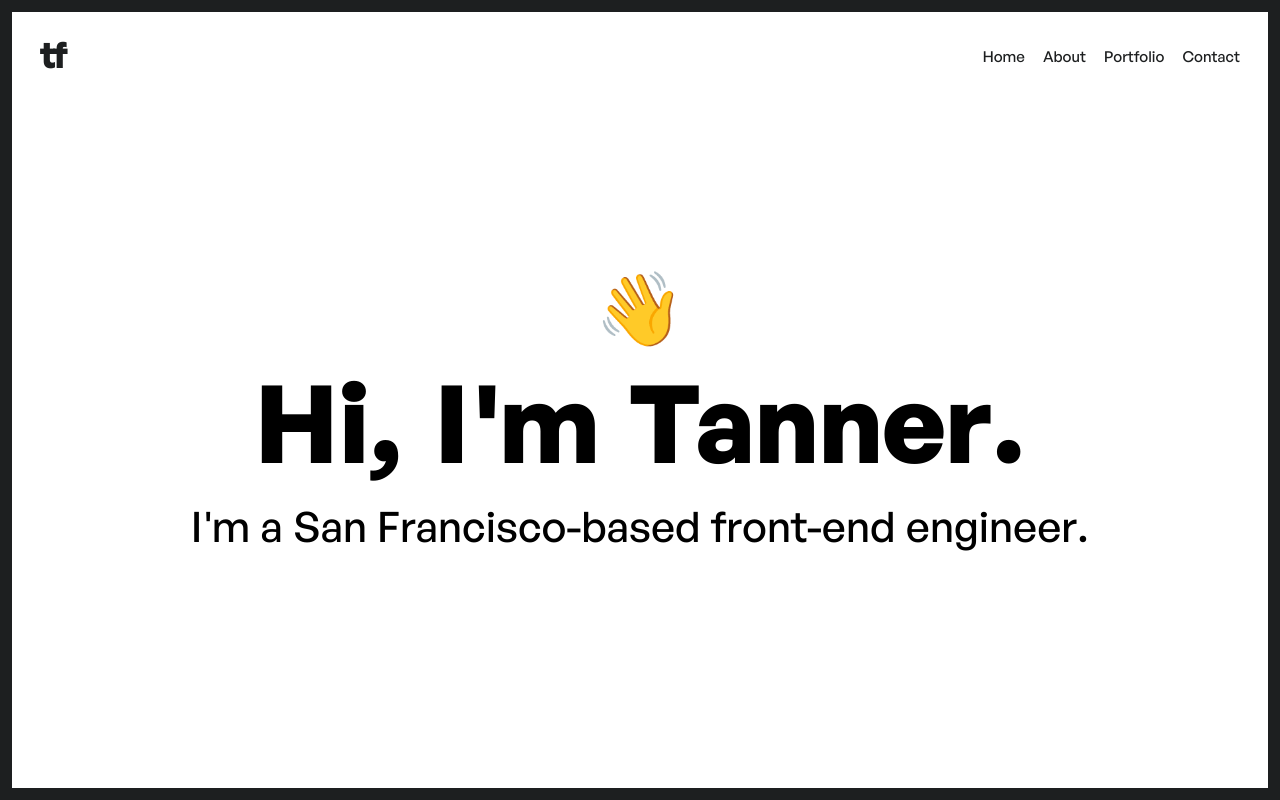
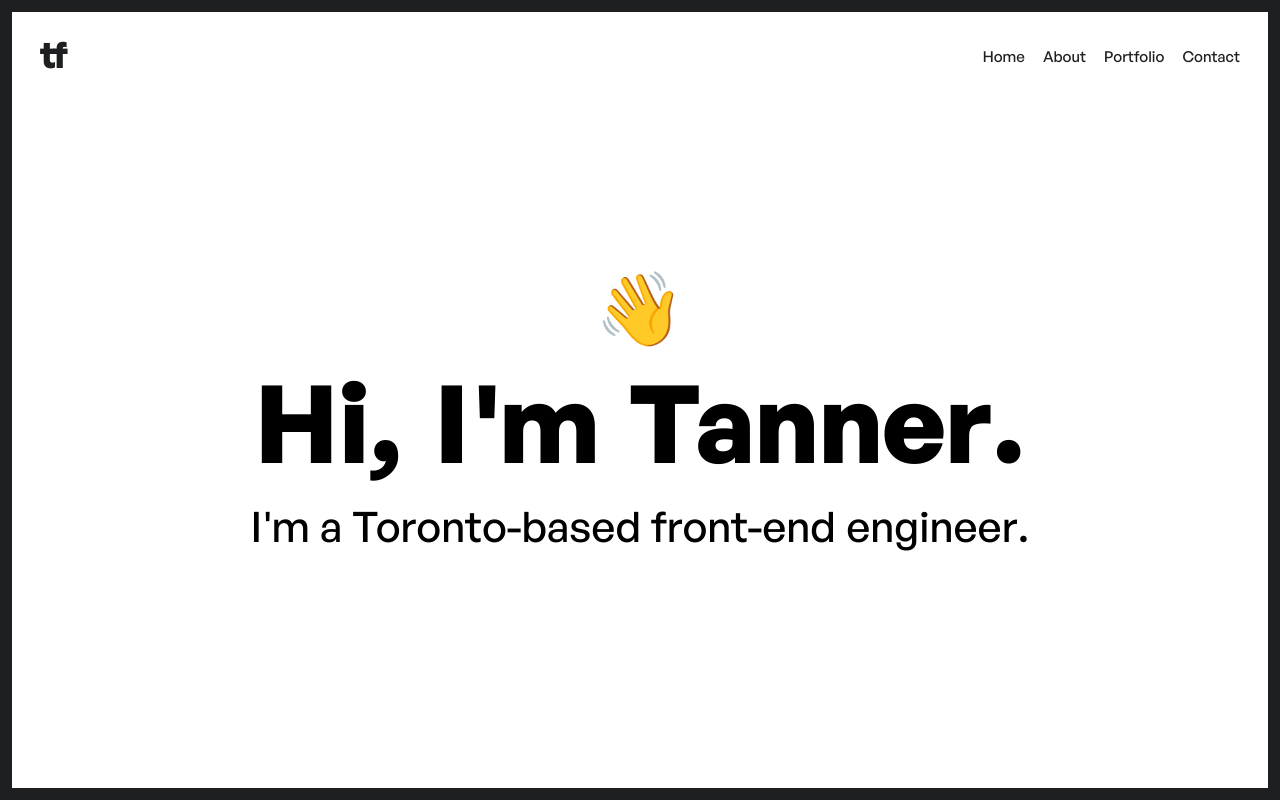
Before and after one commit to tannerfiscus/tannerfisc.us, a React (Create React App) app in the folder client/: page / in a window 1280 px wide. Built offline with nearby package versions, Linux system fonts and the light colour scheme.

Commit message:
Updating home base

```diff
--- a/client/src/components/home/Home.js
+++ b/client/src/components/home/Home.js
@@ -12,7 +12,7 @@ const Home = () => (
             meta={ [
                 { name: 'description', content: 'Hi, I\'m Tanner. I\'m a front-end engineer living in the bay area. I have a passion for building a better web.' },
                 { property: 'og:title', content: 'Tanner Fiscus' },
-                { property: 'og:description', content: 'Front-end developer and designer living in San Francisco, CA.' },
+                { property: 'og:description', content: 'Front-end developer and designer living in Toronto, Canada.' },
                 { property: 'og:type', content: 'website' },
                 { property: 'og:url', content: 'https://tannerfisc.us' },
                 { property: 'og:image', content: 'https://tannerfisc.us/images/og/home.jpg' }
@@ -26,7 +26,7 @@ const Home = () => (
                     <span aria-label="Hand wave" className={styles['wave-emoji']} role="img">👋</span>
                 </div>
                 <h1 className={styles['home-intro-title']}>Hi, I'm Tanner.</h1>
-                <Text className={styles['home-intro-text']}>I'm a San Francisco-based front-end engineer.</Text>
+                <Text className={styles['home-intro-text']}>I'm a Toronto-based front-end engineer.</Text>
             </div>
         </main>
     </Page>
```
